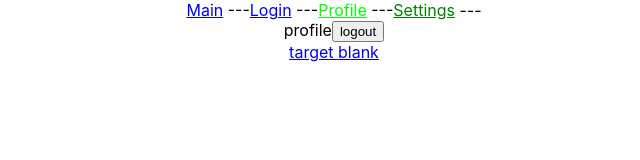
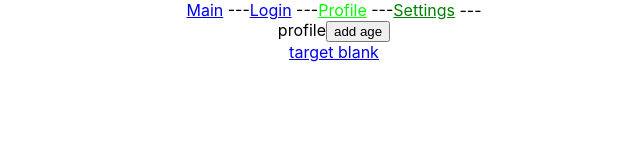
Before and after one commit to adisovaa/react-router-dom-v6, a React (Create React App) app: page /profile in a window 1280 px wide. Shown: the top 160 px of the page, without its empty margins (306-946 px from the left). Built offline with nearby package versions, Linux system fonts and the light colour scheme.

Commit message:
06 - Query parameters

```diff
--- a/src/App.tsx
+++ b/src/App.tsx
@@ -1,6 +1,6 @@
 import React, {useEffect} from 'react';
 import './App.css';
-import {NavLink, Outlet, Route, Router, Routes, useNavigate, useParams} from "react-router-dom";
+import {NavLink, Outlet, Route, Router, Routes, useNavigate, useParams, useSearchParams} from "react-router-dom";
 
 // const Profile = () => {
 //     const param = useParams<'*'>()
@@ -11,20 +11,21 @@ import {NavLink, Outlet, Route, Router, Routes, useNavigate, useParams} from "re
 // }
 
 const Profile = () => {
-    const navigate = useNavigate()
+    const [searchParams, setSearchParams] = useSearchParams()
 
-    // useEffect(() => {
-    //     if(true) navigate('/login')
-    // }, [])
+    console.log(searchParams.get('name'))
+    console.log(Object.fromEntries(searchParams))
+
+    useEffect(() => {
+        console.log('research...')
+    }, [searchParams])
 
     return (
         <div>
             profile
-            <button onClick={() => navigate('login')}>logout</button>
-            {/*<button onClick={() => navigate(-1)}>logout</button>*/}
+            <button onClick={() => setSearchParams({...Object.fromEntries(searchParams), age: '23'})}>add age</button>
         </div>
     )
-
 }
 
 function App() {
```
